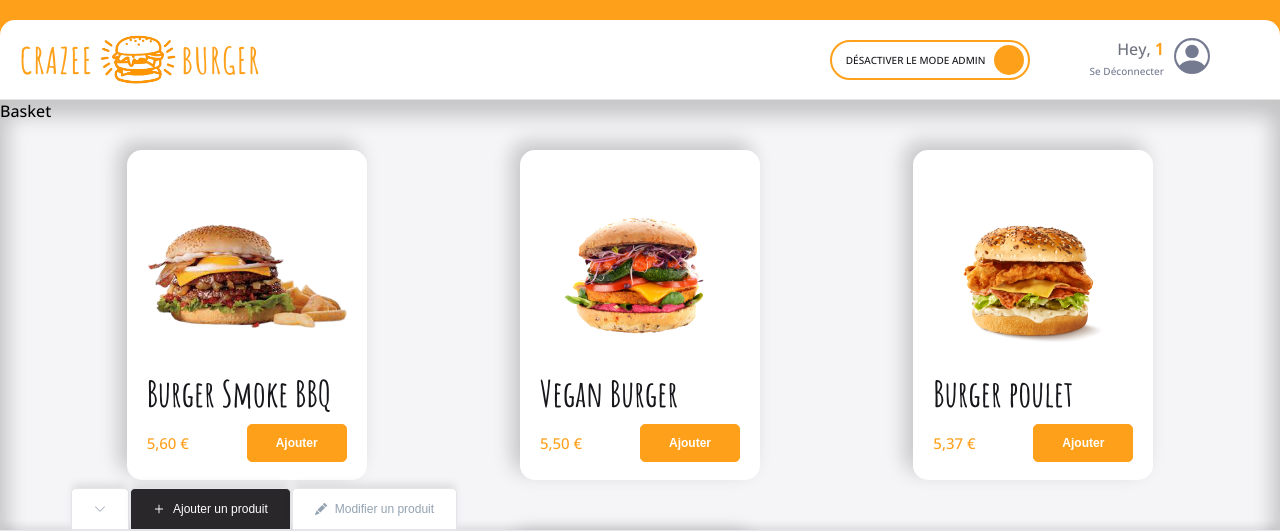
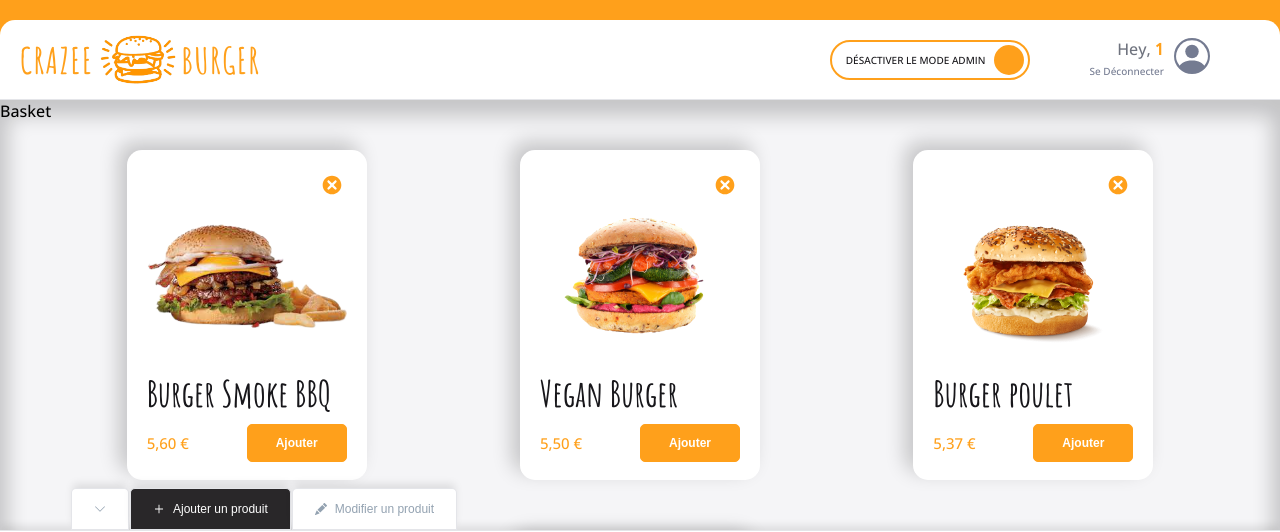
Before and after one commit to BryanHobin/crazee-burger, a React (Vite) app: page /order/1 in a window 1280 px wide. Shown: the top 532 px of the page. Built offline with nearby package versions, Linux system fonts and the light colour scheme; a web font is replaced by a local one.

Commit message:
✨ F08 : CARD > Add Delete Button Styleo Only

```diff
--- a/src/components/pages/order/Main/Admin/Admin.jsx
+++ b/src/components/pages/order/Main/Admin/Admin.jsx
@@ -21,5 +21,6 @@ const AdminStyled = styled.div`
  bottom: 0;
  right: 0;
  left: 0;
+ z-index: 2;
 
 `;
--- a/src/components/reusable-ui/Card.jsx
+++ b/src/components/reusable-ui/Card.jsx
@@ -2,15 +2,16 @@ import React from 'react'
 import { styled } from 'styled-components';
 import { theme } from '../../theme';
 import PrimaryButton from './PrimaryButton';
+import { TiDelete } from "react-icons/ti"
 
 export default function Card({ title, imageSource, leftDescription }) {
   return (
     <CardStyled>
+      <button className="delete-button" aria-label="delete-button"><TiDelete className="icon" /></button>
       <div className="image">
         <img src={imageSource} alt={title} />
       </div>
       <div className="info-text">
-
         <div className="title">{title}</div>
         <div className="description">
           <div className="left-description">{leftDescription}</div>
@@ -34,6 +35,31 @@ const CardStyled = styled.div`
    padding-bottom:10px;
    box-shadow: ${theme.shadows.medium};
    border-radius: ${theme.borderRadius.extraRound};
+   position: relative;
+
+   .delete-button{
+    position: absolute;
+    top: 15px;
+    right: 15px;
+    cursor: pointer;
+    width: 40px;
+    height: 40px;
+    color:${theme.colors.primary};
+    z-index: 2;
+    border: none;
+    background: none;
+
+    .icon{
+      height: 100%;
+      width: 100%;
+    }
+    &:hover{
+      color: ${theme.colors.red};
+    }
+    &:active{
+      color:${theme.colors.primary};
+    }
+   }
 
    .image{
     width: 100%;
```
